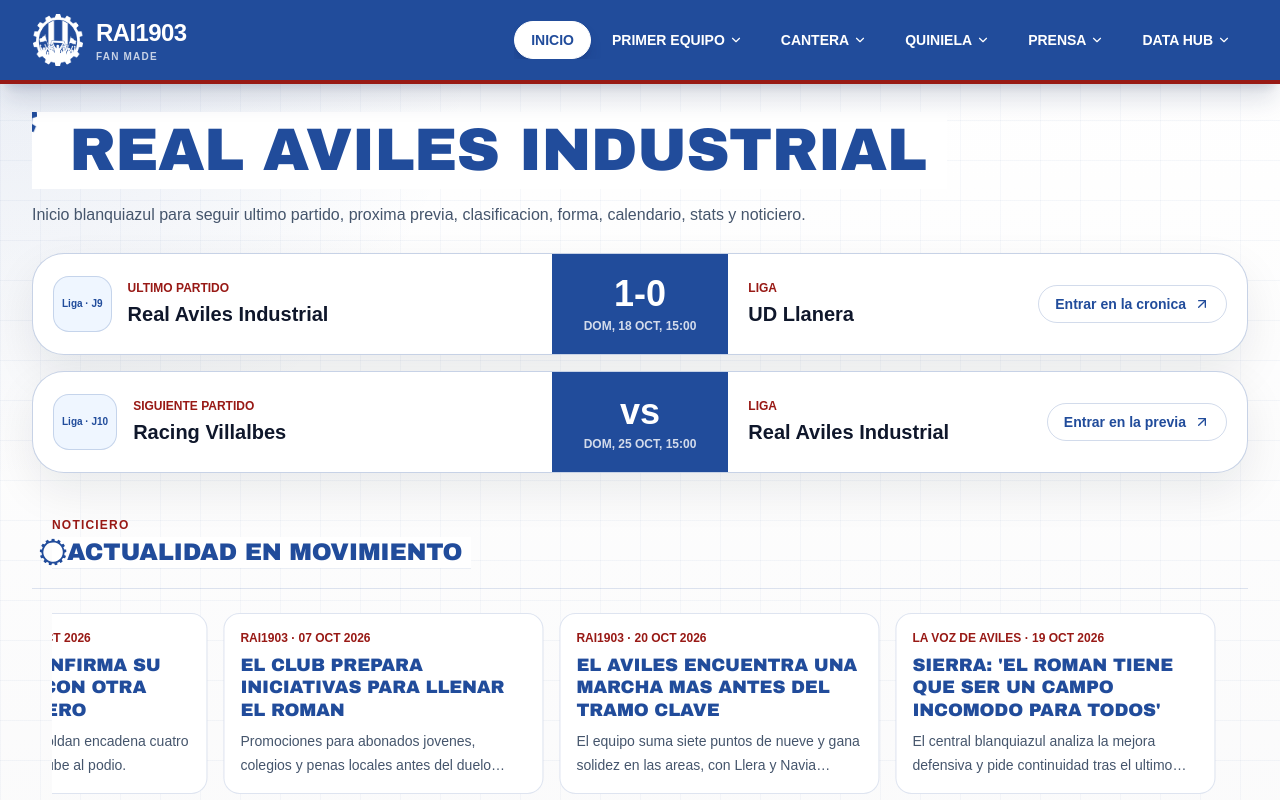
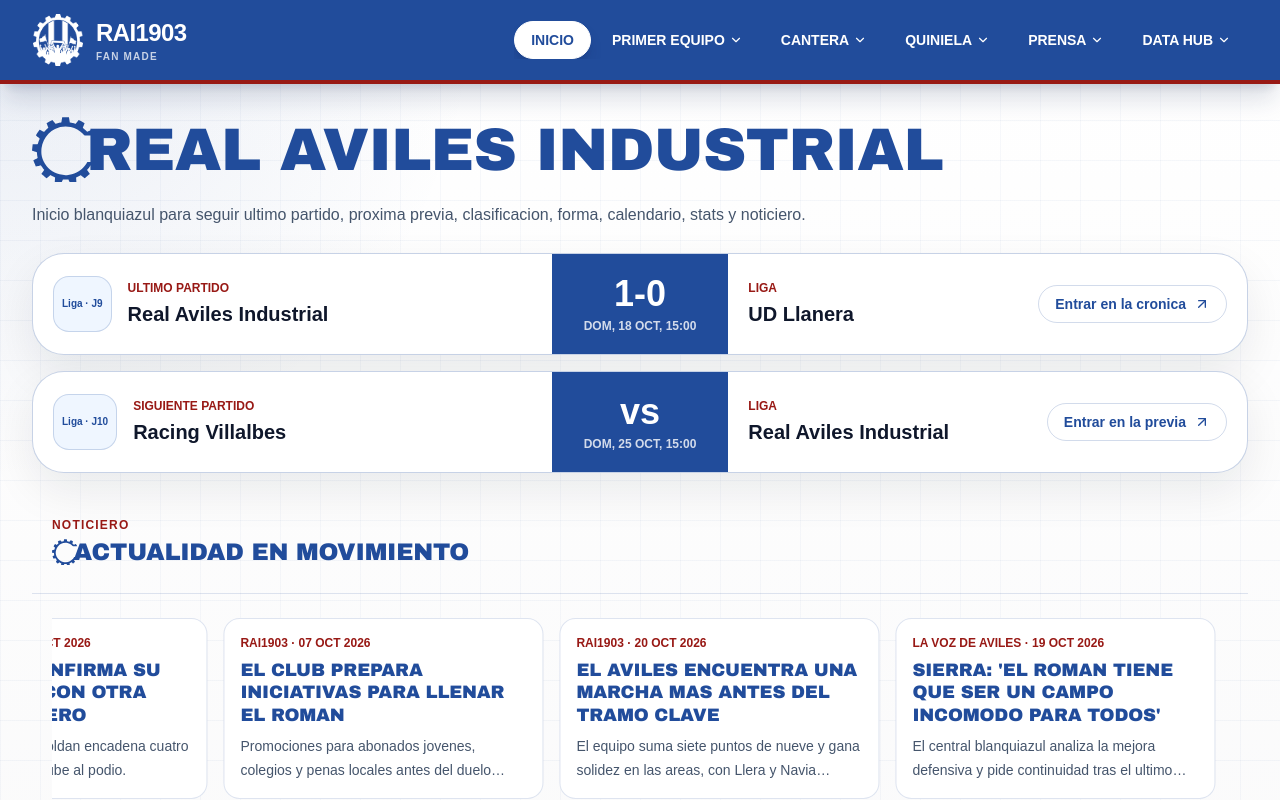
Before and after one commit to academiaohara/RAI1903, a Next.js app: page / in a window 1280 px wide. Shown: the top 800 px of the page. Built offline with nearby package versions, Linux system fonts and the light colour scheme.

Commit message:
Redesign transparent section titles
Co-authored-by: academiaohara <academiaohara@users.noreply.github.com>

```diff
--- a/app/globals.css
+++ b/app/globals.css
@@ -105,6 +105,11 @@ a {
   overflow: hidden;
 }
 
+.page-title-gear-icon,
+.page-title-gear-text {
+  background: transparent;
+}
+
 .page-title-gear-text {
   animation: page-title-text-reveal 0.9s cubic-bezier(0.22, 1, 0.36, 1) forwards;
   opacity: 0.35;
@@ -138,11 +143,11 @@ a {
 @keyframes page-title-gear-left {
   from {
     opacity: 0;
-    transform: translate(-70%, -50%) scale(0.88);
+    transform: translateX(-18%) scale(0.88);
   }
   to {
     opacity: 1;
-    transform: translate(-46%, -50%) scale(1);
+    transform: translateX(0) scale(1);
   }
 }
 
@@ -162,6 +167,6 @@ a {
   .page-title-gear-left {
     animation: none;
     opacity: 1;
-    transform: translate(-46%, -50%);
+    transform: none;
   }
 }
--- a/components/GearAdorno.tsx
+++ b/components/GearAdorno.tsx
@@ -3,17 +3,29 @@ import { cn } from "@/lib/utils";
 
 type GearAdornoProps = {
   className?: string;
+  cutoutId?: string;
 };
 
-export function GearAdorno({ className }: GearAdornoProps) {
+export function GearAdorno({ className, cutoutId }: GearAdornoProps) {
   return (
     <svg
       aria-hidden
       viewBox={ADORNO_VIEWBOX}
-      className={cn("block text-[#214C9B]", className)}
+      className={cn("block text-current", className)}
       preserveAspectRatio="xMidYMid meet"
     >
-      <g transform={ADORNO_TRANSFORM}>
+      {cutoutId && (
+        <defs>
+          <mask id={cutoutId} maskUnits="userSpaceOnUse" x="0" y="0" width="1161.3322" height="1149.9065">
+            <rect x="0" y="0" width="1161.3322" height="1149.9065" fill="white" />
+            <path
+              d="M 610 344 H 1161.3322 V 805.9065 H 610 C 708 744 760 665 760 574.9532 C 760 484 708 406 610 344 Z"
+              fill="black"
+            />
+          </mask>
+        </defs>
+      )}
+      <g transform={ADORNO_TRANSFORM} mask={cutoutId ? `url(#${cutoutId})` : undefined}>
         <path d={ADORNO_PATH} fill="currentColor" />
       </g>
     </svg>
--- a/components/TitleWithOrnament.tsx
+++ b/components/TitleWithOrnament.tsx
@@ -2,7 +2,7 @@
 
 import { GearAdorno } from "@/components/GearAdorno";
 import { cn } from "@/lib/utils";
-import type { ElementType } from "react";
+import { useId, type ElementType } from "react";
 
 const sizeClasses = {
   page: "text-5xl sm:text-6xl",
@@ -24,41 +24,37 @@ export function TitleWithOrnament({
   animated = false,
   className,
 }: TitleWithOrnamentProps) {
+  const cutoutId = `title-gear-cutout-${useId().replaceAll(":", "")}`;
+
   return (
     <div
       className={cn(
-        "page-title-gear inline-flex max-w-full items-center leading-none text-[#214C9B]",
+        "page-title-gear inline-flex max-w-full items-center bg-transparent leading-none text-[#214C9B]",
         sizeClasses[size],
       )}
     >
       <div
         className={cn(
-          "relative inline-flex max-w-full items-center",
+          "inline-flex max-w-full items-center bg-transparent",
           animated && "page-title-gear-wrap overflow-hidden",
         )}
       >
         <GearAdorno
+          cutoutId={cutoutId}
           className={cn(
-            "pointer-events-none absolute top-1/2 left-0 z-10 h-[1.12em] w-[1.12em] -translate-x-[46%] -translate-y-1/2 shrink-0",
+            "page-title-gear-icon pointer-events-none h-[1.12em] w-[1.12em] shrink-0 bg-transparent text-current",
             animated && "page-title-gear-left",
           )}
         />
-        <div
+        <Tag
           className={cn(
-            "relative bg-white py-[0.14em] pr-[0.35em] pl-[0.62em] shadow-[0_1px_0_rgba(33,76,155,0.08)]",
-            animated && "page-title-gear-bar",
+            "-ml-[0.22em] min-w-0 bg-transparent py-[0.14em] pr-[0.35em] pl-0 font-extrabold whitespace-nowrap uppercase text-current",
+            animated && "page-title-gear-text",
+            className,
           )}
         >
-          <Tag
-            className={cn(
-              "min-w-0 font-extrabold whitespace-nowrap uppercase",
-              animated && "page-title-gear-text",
-              className,
-            )}
-          >
-            {title}
-          </Tag>
-        </div>
+          {title}
+        </Tag>
       </div>
     </div>
   );
```
